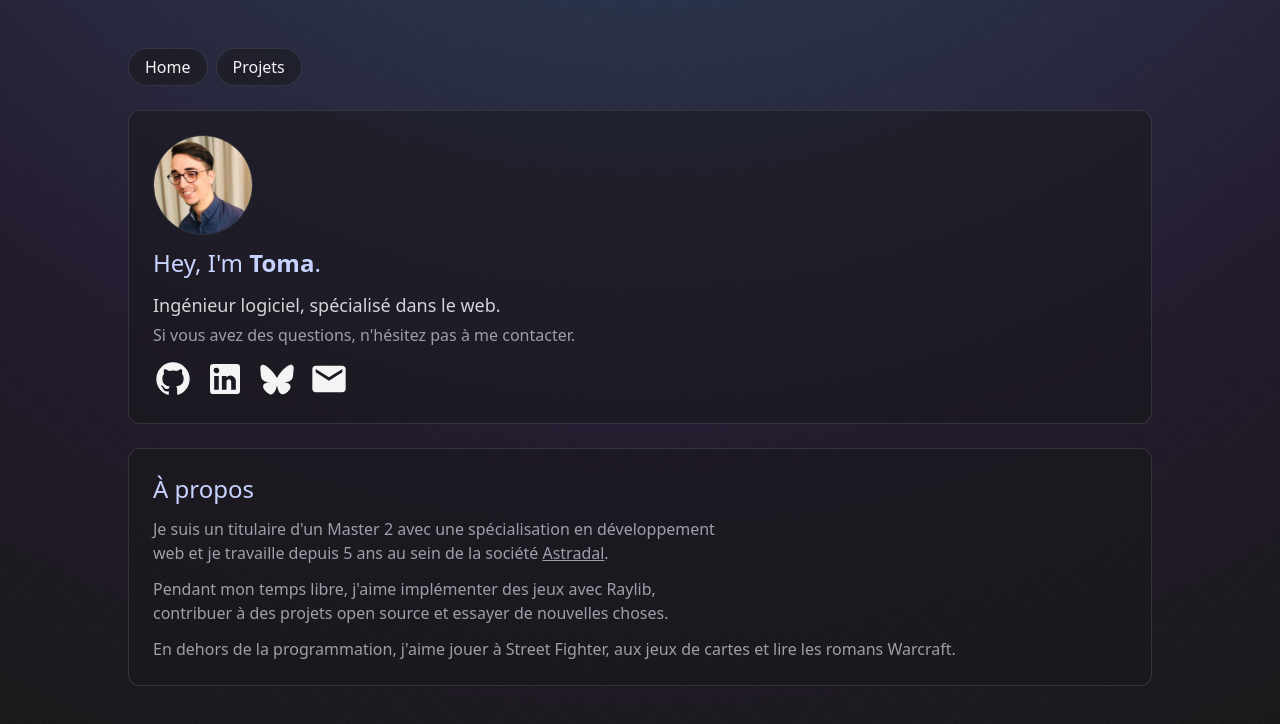
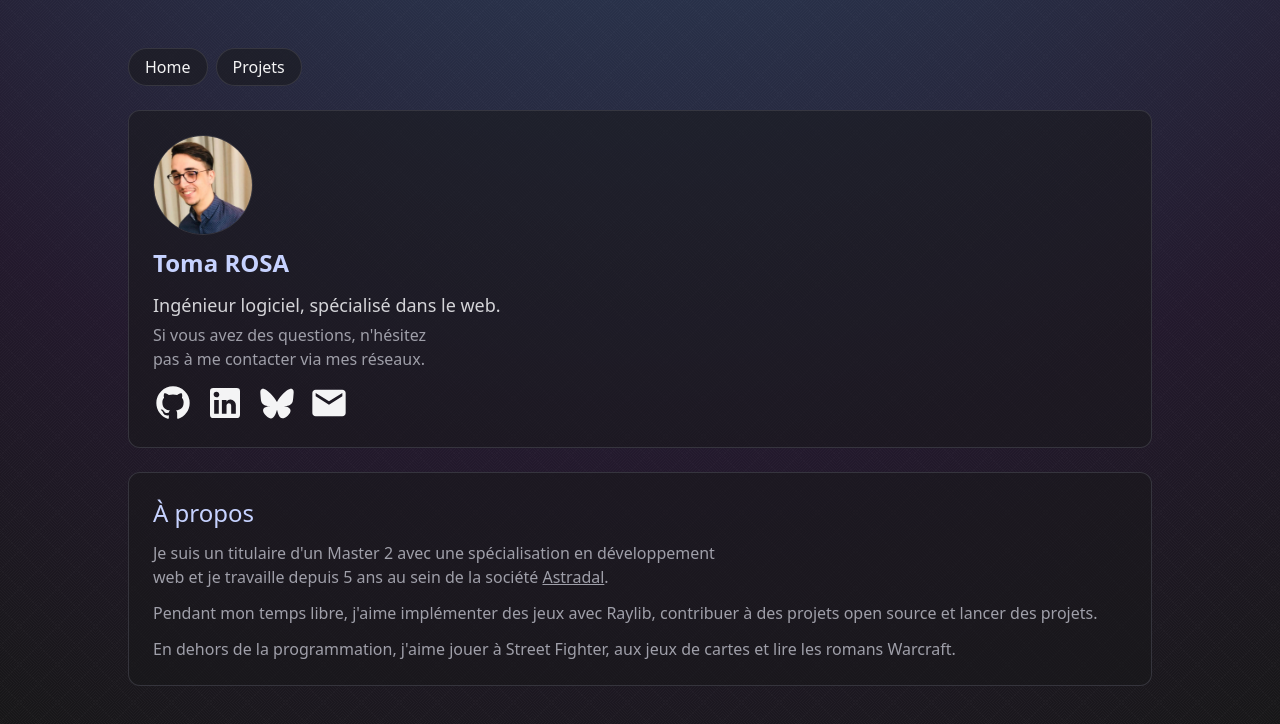
Before and after one commit to t-rosa/portfolio, a React (Vite) app: page / in a window 1280 px wide. Shown: the top 724 px of the page. Built offline with nearby package versions, Linux system fonts and the light colour scheme.

Commit message:
feat(home): update personal card with full name and refine contact message

```diff
--- a/src/components/personal-card.tsx
+++ b/src/components/personal-card.tsx
@@ -11,15 +11,14 @@ export function PersonalCard() {
         src={Avatar}
         className="rounded-full size-25 border border-zinc-700/75"
       />
-      <h1 className="text-2xl text-indigo-200">
-        Hey, I'm <span className="font-semibold">Toma</span>.
-      </h1>
+      <h1 className="text-2xl text-indigo-200 font-semibold">Toma ROSA</h1>
       <div className="space-y-1">
         <p className="text-zinc-300 text-lg">
           Ingénieur logiciel, spécialisé dans le web.
         </p>
-        <p className="text-zinc-400">
-          Si vous avez des questions, n&apos;hésitez pas à me contacter.
+        <p className="text-zinc-400 max-w-xs">
+          Si vous avez des questions, n&apos;hésitez pas à me contacter via mes
+          réseaux.
         </p>
       </div>
       <ul className="flex items-center gap-3">
--- a/src/routes/index.tsx
+++ b/src/routes/index.tsx
@@ -24,7 +24,7 @@ function RouteComponent() {
       </p>
       <p className="text-zinc-400">
         Pendant mon temps libre, j&apos;aime implémenter des jeux avec Raylib,
-        contribuer à des projets open source et essayer de nouvelles choses.
+        contribuer à des projets open source et lancer des projets.
       </p>
       <p className="text-zinc-400">
         En dehors de la programmation, j&apos;aime jouer à Street Fighter, aux
```
